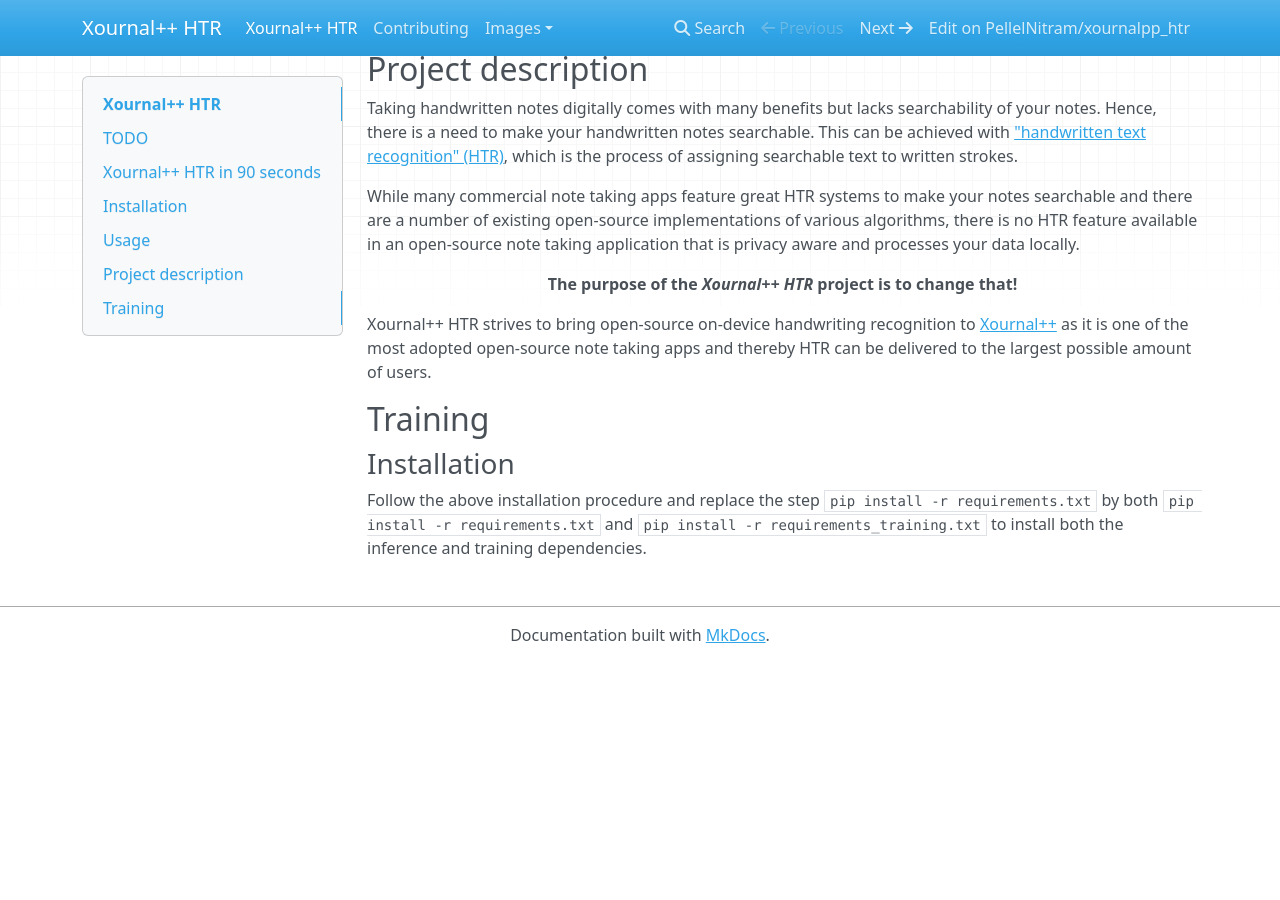
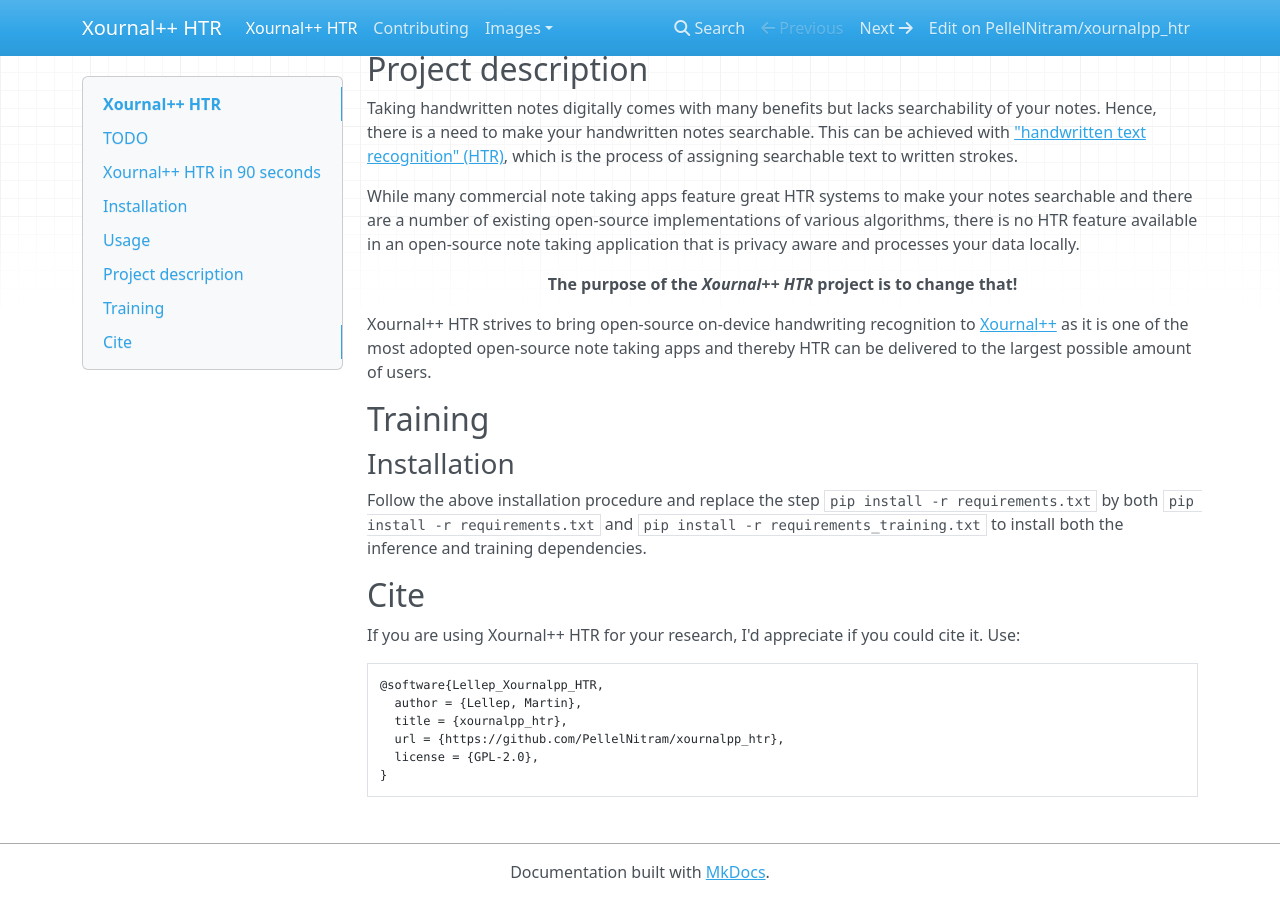
Before and after one commit to PellelNitram/xournalpp_htr, an MkDocs documentation site: the page built from docs/index.md, in a window 1280 px wide and 900 px high, scrolled down 1873 px. Built offline with MkDocs 1.6.1, drawn with Linux system fonts in a browser that asks for light colours; nearby versions of some CDN libraries; before the commit the page ends 2536 px from its top, so only the background shows below that.

Commit message:
Work on documentation.

````diff
--- a/docs/index.md
+++ b/docs/index.md
@@ -98,3 +98,16 @@
 ### Installation
 
 Follow the above installation procedure and replace the step `pip install -r requirements.txt` by both `pip install -r requirements.txt` and `pip install -r requirements_training.txt` to install both the inference and training dependencies.
+
+## Cite
+
+If you are using Xournal++ HTR for your research, I'd appreciate if you could cite it. Use:
+
+```
+@software{Lellep_Xournalpp_HTR,
+  author = {Lellep, Martin},
+  title = {xournalpp_htr},
+  url = {https://github.com/PellelNitram/xournalpp_htr},
+  license = {GPL-2.0},
+}
+```
````
